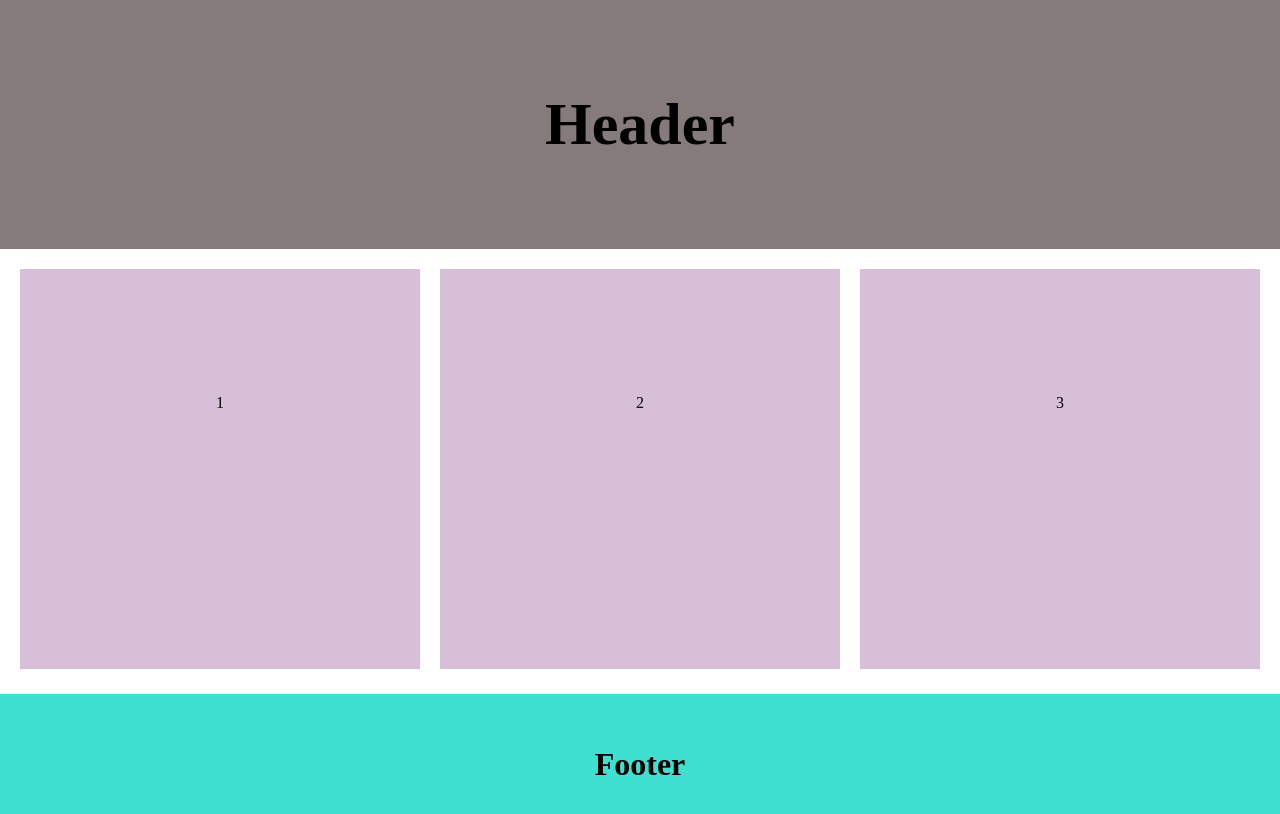
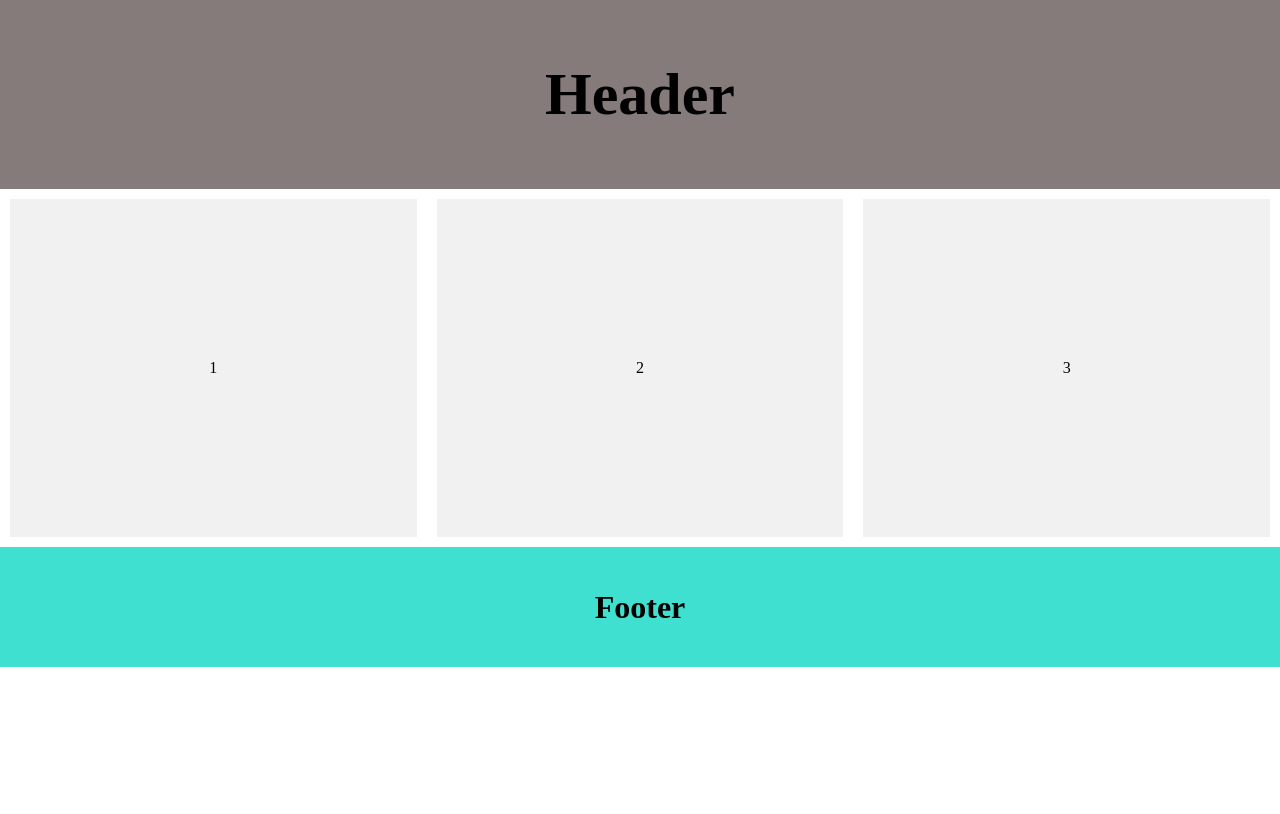
Before and after one commit to Roshanross/flexl-layout, a plain HTML site: page index.html in a window 1280 px wide. Drawn offline with Linux system fonts and the light colour scheme.

Commit message:
code changes

```diff
--- a/index.html
+++ b/index.html
@@ -9,13 +9,10 @@
     <div class="header">
       <h1>Header</h1>
     </div>
-    <div class="clearfix">
-      <div class="flex-container">
+    <div class="flex-container">
       <div>1</div>
-      <div style="margin:5px 15px 10px 15px;">2</div>
+      <div>2</div>
       <div>3</div>
-    </div>
-
     </div>
 
   <div class="footer">
--- a/style.css
+++ b/style.css
@@ -10,37 +10,25 @@ body{
 .header{
 background-color: rgb(134, 123, 123);
 text-align: center;
-padding: 50px;
+padding: 20px 20px;
 font-size: 30px;
-}
-
-.clearfix::after{
-    clear: both;
-    content: "";
-    display: table;
 }
 
 .flex-container{
     display: flex;
-    justify-content: center;
-    flex-direction: row;
     flex-wrap: wrap;
-    margin: 15px 15px;
 
 }
-.flex-container>div{
-    background-color: thistle;
-    width:32%;
-    height:400px;
-    margin:5px 5px;
-text-align: center;
-padding:10%;
-
+.flex-container>div {
+    background-color: #f1f1f1;
+    padding: 160px 10px;
+    flex: auto;
+    margin: 10px;
+    text-align: center;
 }
 
 .footer{
     text-align: center;
     background-color: turquoise;
-
-    padding:30px;
+    padding:20px 20px;
 }
```
